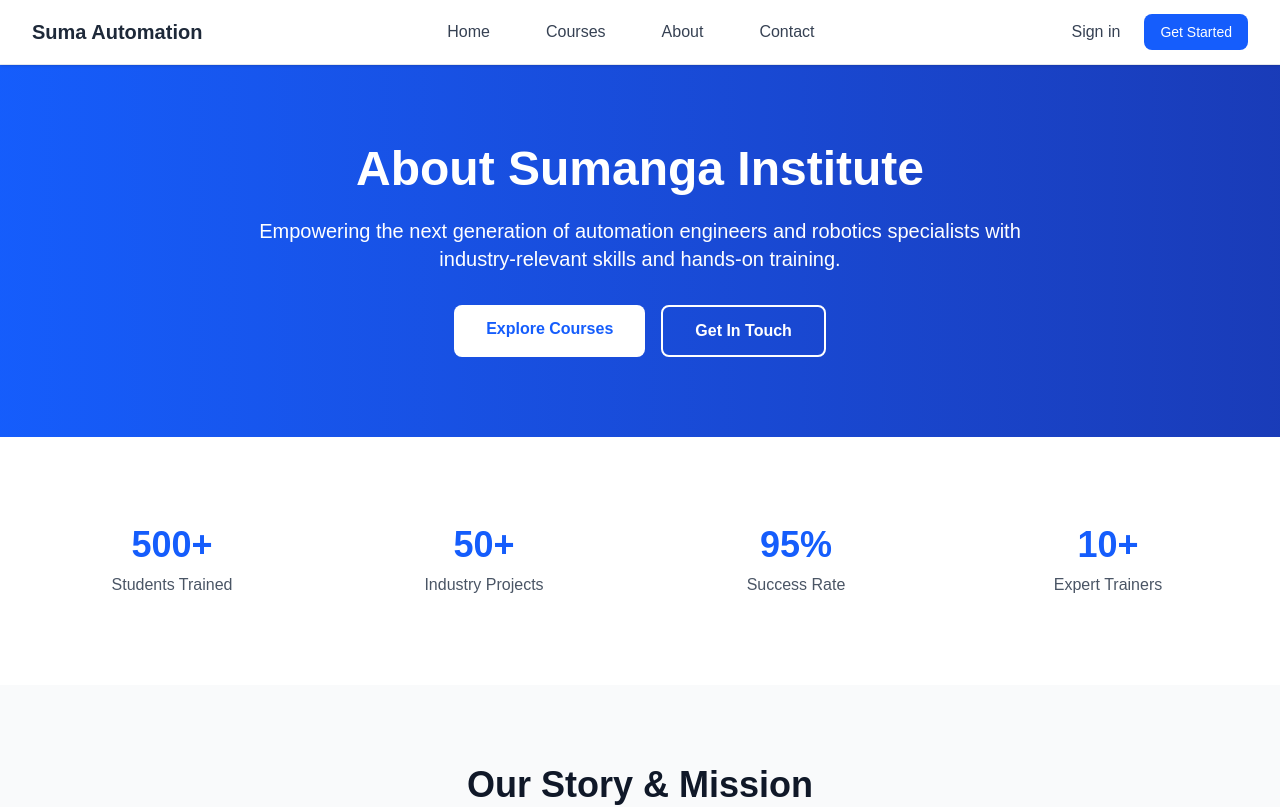
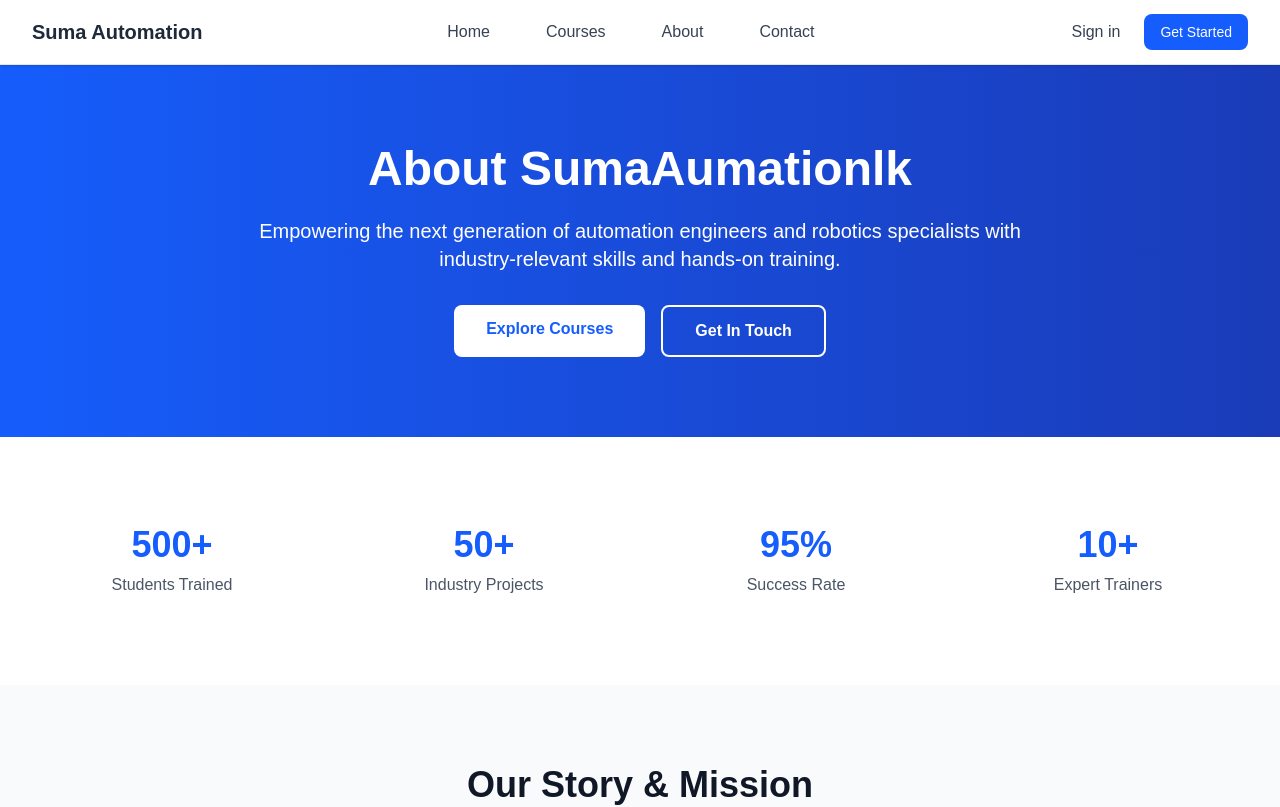
Before and after one commit to sumaInovation/sumanga, a Next.js app: page /about in a window 1280 px wide. Shown: the top 807 px of the page. Built offline with nearby package versions, Linux system fonts and the light colour scheme; no server answers.

Commit message:
Update page.jsx

```diff
--- a/app/about/page.jsx
+++ b/app/about/page.jsx
@@ -70,7 +70,7 @@
       <section className="bg-gradient-to-r from-blue-600 to-blue-800 text-white py-20">
         <div className="max-w-7xl mx-auto px-4 sm:px-6 lg:px-8">
           <div className="text-center">
-            <h1 className="text-5xl font-bold mb-6">About Sumanga Institute</h1>
+            <h1 className="text-5xl font-bold mb-6">About  SumaAumationlk</h1>
             <p className="text-xl max-w-3xl mx-auto mb-8">
               Empowering the next generation of automation engineers and robotics specialists
               with industry-relevant skills and hands-on training.
```
